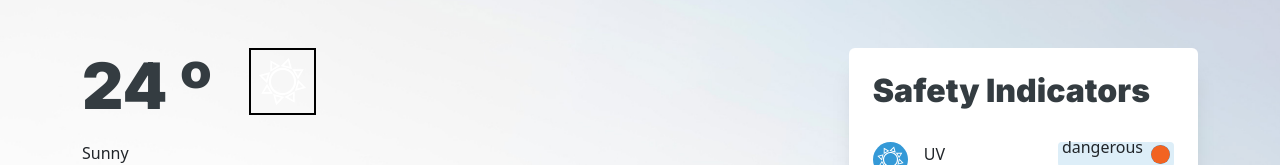
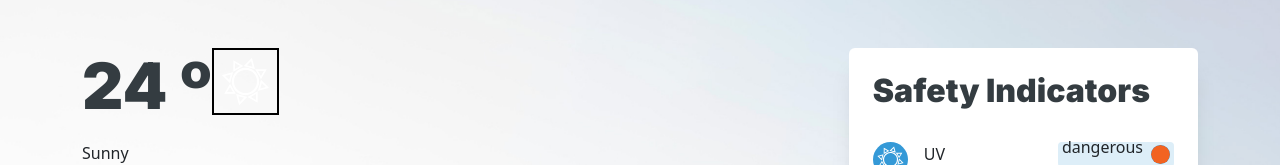
Before and after one commit to C-Blouin/SmartBeach, a React (Vite) app: page /dashboard in a window 1280 px wide. Shown: the part 216-381 px from the top of the page. Built offline with nearby package versions, Linux system fonts and the light colour scheme.

Commit message:
a few class names changed & moved around

```diff
--- a/src/css/App.css
+++ b/src/css/App.css
@@ -1791,25 +1791,21 @@ footer>nav {
   /*Add space between menu*/
   margin-top: 24px;
 }
-.dashboard-temperature-widget-top>h1 {
+.dashboard-temperature-card-top{
+  /*Have temp label sit left &
+  weatherIcon sit at the right end of container*/
+  display: flex;
+
+}
+.dashboard-temperature-card-top>img{
+  /*remove border when icon color is updated*/
+  border: solid 2px black;
+}
+.dashboard-temperature-card-top>h1 {
   /*Manage h1 same as hero*/
   font-size: clamp(38px, 5vw, 70px);
 }
-/*Weather icon beside temperature label*/
-#weather-icon{
-  margin-left: 37px;
-  /*Outline the white sun icon. update icon color
-  remove border when fixed*/
-  border: solid 2px black;
-}
-
-#dashboard-weather-label{
-  display: flex;
-  justify-content: space-around;
-}
-.dashboard-temperature-widget-top{
-  display: flex;
-}
+
 /*Weather widget small cards*/
 .dashboard-data-card-container {
   gap: 8px;
@@ -1844,7 +1840,6 @@ footer>nav {
   /*manage h3 font-size same as widget-card on hero*/
   font-size: clamp(var(--mobile-body), 3vw, var(--desktop-body));
 }
-
 .dashboard-data-card > img{
   max-width: 100%;
   height: 120px;
@@ -1886,6 +1881,7 @@ footer>nav {
 .safety-indicators li:not(:last-of-type){
   border-bottom: 1px solid var(--blue-accent-5);
 }
+
 .safety-indicators-left-content,safety-indicators-right-content{
   margin-bottom: 16px;
 }
--- a/src/views/Dashboard.jsx
+++ b/src/views/Dashboard.jsx
@@ -16,7 +16,7 @@ function Dashboard() {
           <section className="dashboard-forecast-container">
 
             <article className="dashboard-primary-widget-wrapper">
-              <div className="dashboard-temperature-widget-top">
+              <div className="dashboard-temperature-card-top">
                 <h1>
                   <span id="dashboard-temperature-label">24 º </span>
                 </h1>
```
